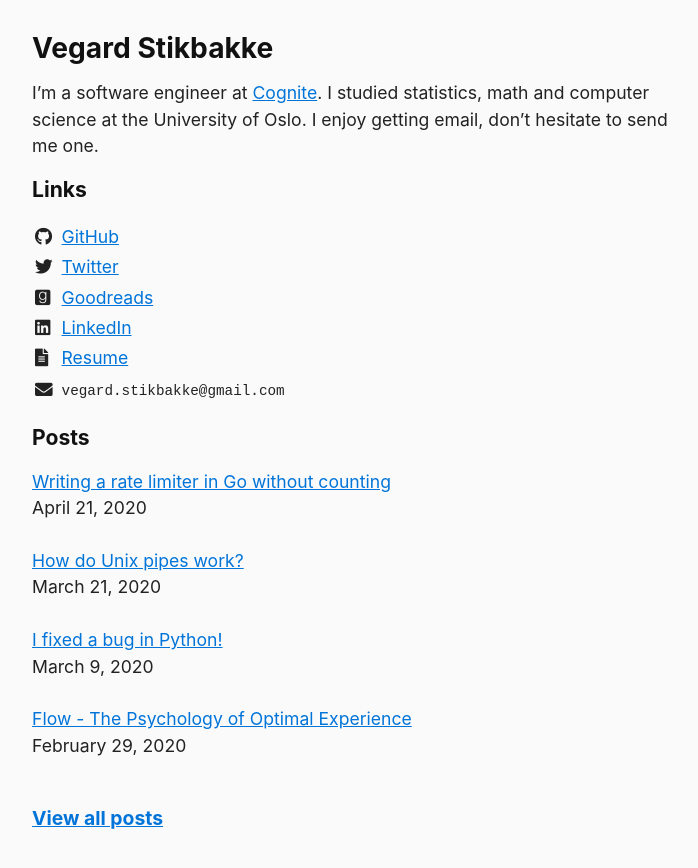
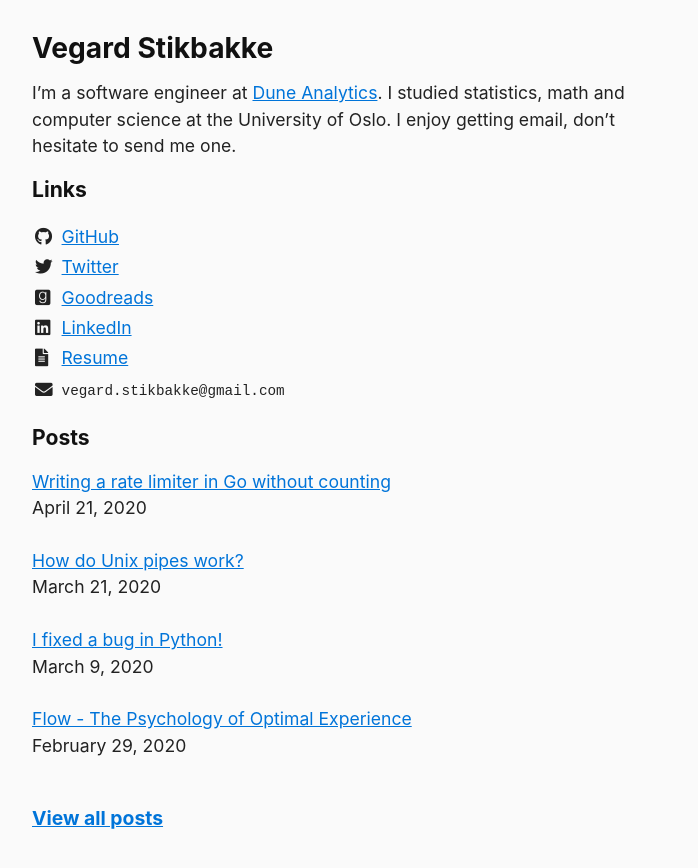
Before and after one commit to vegarsti/vegarsti.github.io, a Jekyll site: the page built from index.md, in a window 1280 px wide. Shown: the top 868 px of the page, without its empty margins (288-986 px from the left). Built offline with Jekyll 4.4.1, drawn with Linux system fonts in a browser that asks for light colours; nearby versions of some CDN libraries; some web fonts are replaced.

Commit message:
I work at Dune now

```diff
--- a/index.md
+++ b/index.md
@@ -5,7 +5,7 @@ title: Vegard Stikbakke
 
 # Vegard Stikbakke
 
-I'm a software engineer at [Cognite](https://cognite.com).
+I'm a software engineer at [Dune Analytics](https://duneanalytics.com/).
 I studied statistics, math and computer science at the University of Oslo.
 I enjoy getting email, don't hesitate to send me one.
 
```
